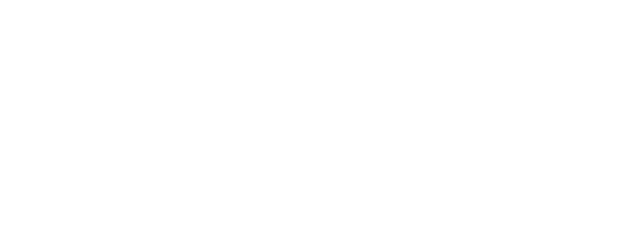
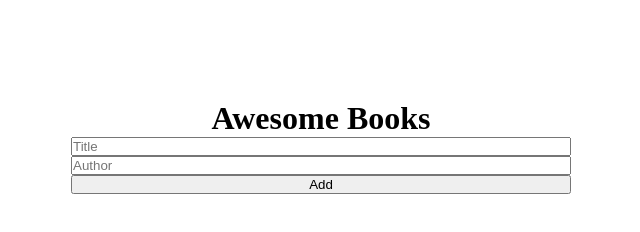
Before and after one commit to MarcoAurelioAntonio/Awesome-Books, a website: page index.html in a window 1280 px wide. Shown: the whole page, without its empty margins (319-959 px from the left). Drawn offline with Linux system fonts and the light colour scheme.

Commit message:
seting js

```diff
--- a/index.html
+++ b/index.html
@@ -5,8 +5,23 @@
     <meta http-equiv="X-UA-Compatible" content="IE=edge">
     <meta name="viewport" content="width=device-width, initial-scale=1.0">
     <title>Document</title>
+    <link rel="stylesheet" href="style.css">
+
 </head>
 <body>
+    <h1 class="header">Awesome Books</h1>
 
+    <div class="list">
+
+
+    </div>
+    <form class="form" action="">
+        <input class='title' type="text" placeholder="Title">
+        <input class="author" type="text" placeholder="Author">
+        <button class="btn">Add</button>
+    </form>
+
+
+    <script src="index.js"></script>
 </body>
 </html>
--- a/index.js
+++ b/index.js
@@ -0,0 +1,10 @@
+const titleSelector = document.querySelector('.title');
+const authorSelector = document.querySelector('.author');
+const addSelector = document.querySelector('.btn');
+
+const bookArr = [
+  {
+  title: 'dialogues',
+  author: 'plato',
+  }
+];
--- a/style.css
+++ b/style.css
@@ -1,4 +1,19 @@
 * {
-    padding: 0;
-    margin: 0;
+  padding: 0;
+  margin: 0;
 }
+
+body {
+  display: flex;
+  flex-direction: column;
+  margin: auto;
+  text-align: center;
+  margin-top: 100px;
+}
+
+form {
+  display: flex;
+  flex-direction: column;
+  width: 500px;
+  margin: auto;
+}
```
